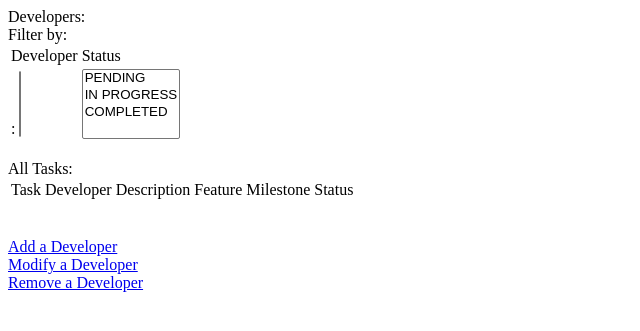
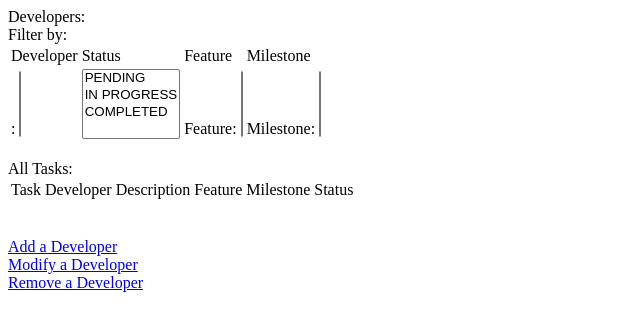
Before and after one commit to J-N/The-Software-Project-Manager, a PHP site: page / in a window 1280 px wide. Shown: the top 331 px of the page, without its empty margins (0-640 px from the left). Run offline with PHP 8.4, Linux system fonts and the light colour scheme; data that the repository does not hold is empty.

Commit message:
Signed-off-by: John-Nicholas Furst <J-N@John-Nicholas.net>

```diff
--- a/SRC/index.php
+++ b/SRC/index.php
@@ -20,14 +20,14 @@ foreach( $dev = myq("SELECT * FROM developers order by name") as $k=>$v)
 	}
 }
 
-echo"Filter by: <br /><table><tr><td>Developer</td><td>Status</td></tr><tr><td>";
+echo"Filter by: <br /><table><tr><td>Developer</td><td>Status</td><td>Feature</td><td>Milestone</td></tr><tr><td>";
 select_no("", "dev", "SELECT * FROM developers order by name", "name", "id", "1", 1);
 echo"</td><td>";
 echo"<select multiple name='status'>";
 echo"<option value='PENDING'>PENDING</option>";
 echo"<option value='IN PROGRESS'>IN PROGRESS</option>";
 echo"<option value='COMPLETED'>COMPLETED</option>";
-echo"</select>"; echo"</td></tr>";
+echo"</select>"; echo"</td><td>"; select_no("Feature", "feat", "SELECT * FROM features order by name", "name", "id", $feat, 1); echo"</td><td>"; select("Milestone", "milestone", "SELECT * FROM milestones order by name", "name", "id", $mile, 1); echo"</td></tr>";
 echo"</table>";
 echo "<br /> All Tasks: <br /> <table></td><td>Task</td><td>Developer</td><td>Description</td><td>Feature</td><td>Milestone</td><td>Status</td></tr>";
 foreach ( $tasks = myq("select * from tasks order by status") as $k=>$v)
```
